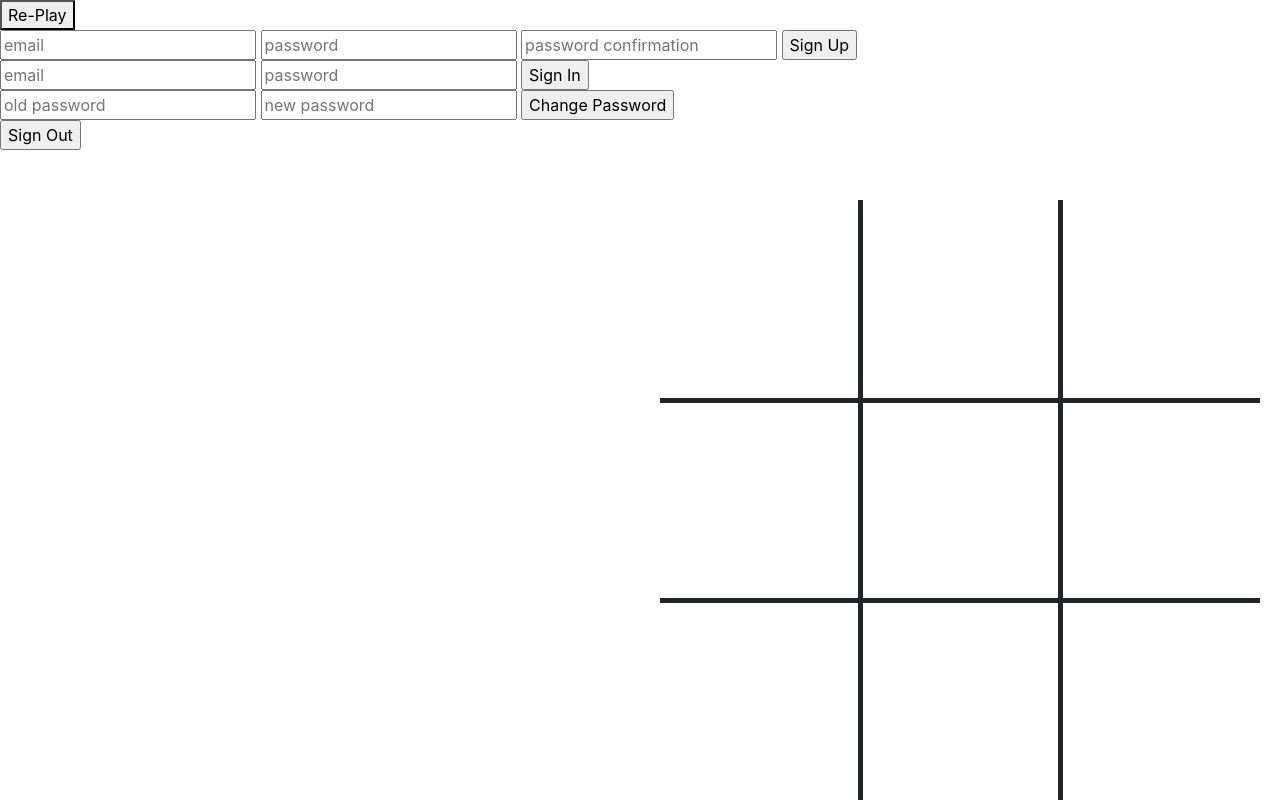
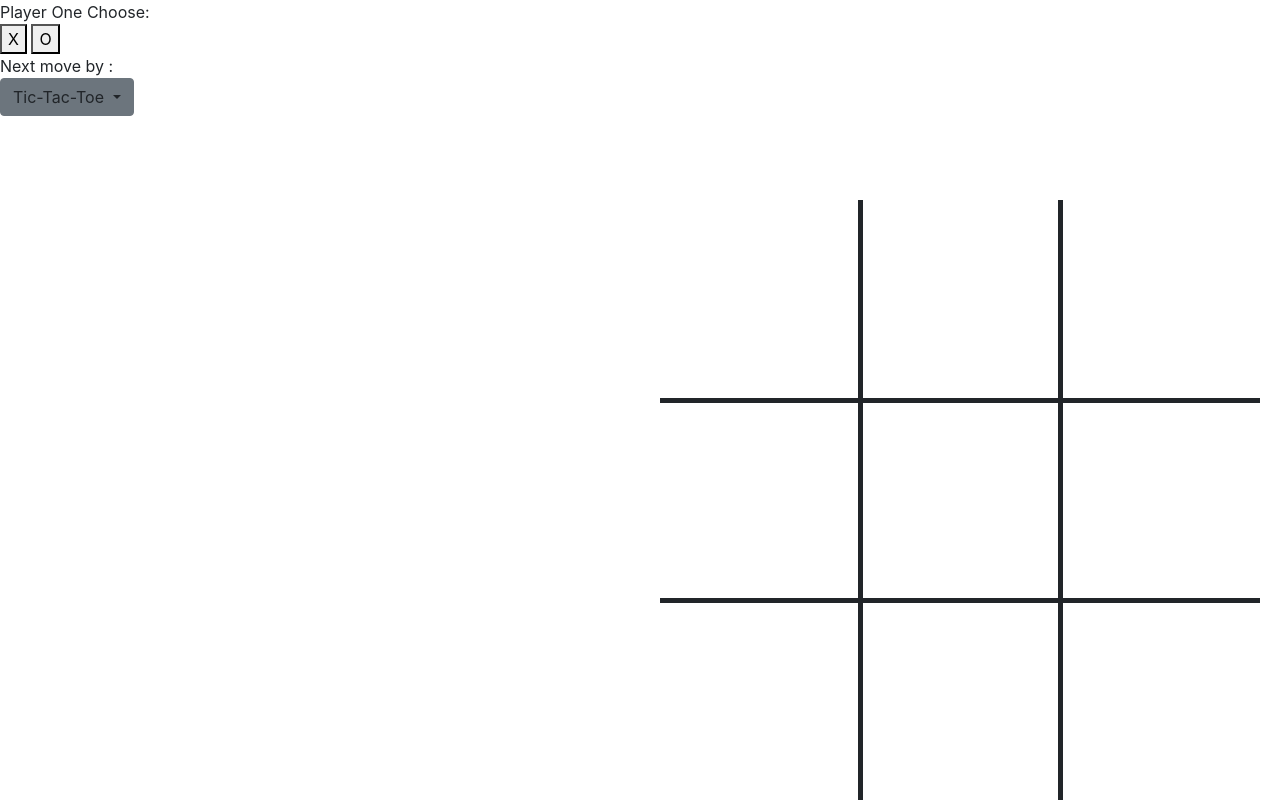
Before and after one commit to lostcheesecake/tic-tac-toe, a website built with webpack: page index.html in a window 1280 px wide. Built offline with nearby package versions, Linux system fonts and the light colour scheme.

Commit message:
Added code to curl-scripts, sign-in, added code to index.html

```diff
--- a/index.html
+++ b/index.html
@@ -14,7 +14,7 @@
 </head>
 
 <body>
-  <table>
+  <table id="board">
     <tr>
       <td class="cell" id="0"></td>
       <td class="cell" id="1"></td>
@@ -31,69 +31,42 @@
       <td class="cell" id="8"></td>
     </tr>
   </table>
-  <div class="endgame">
-    <div class="text"></div>
-    <button onClick="startGame()">Re-Play</button>
-  </div>
+  <div>Player One Choose:</div>
+  <button>X</button>
+  <button>O</button>
 
+  <div> Next move by : </div>
 
-  <form id="sign-up-form">
+  <div class="dropdown">
+    <a class="btn btn-secondary dropdown-toggle" type="button" id="dropdownMenuButton" data-toggle="dropdown" aria-haspopup="true" aria-expanded="false">
+      Tic-Tac-Toe
+    </a>
+    <div class="dropdown-menu" aria-labelledby="dropdownMenuLink">
+      <form>
         <input name="credentials[email]" type="email" placeholder="email">
         <input name="credentials[password]" type="password" placeholder="password">
         <input name="credentials[password_confirmation]" type="password" placeholder="password confirmation">
-    <input type="submit" value="Sign Up">
+        <a class="dropdown-item" type="submit" href="#sign-up-form">Sign Up</a>
+        <p alert="user-message"></p>
       </form>
-  <form id="sign-in-form">
+      <form>
         <input name="credentials[email]" type="email" placeholder="email">
         <input name="credentials[password]" type="password" placeholder="password">
-    <input type="submit" value="Sign In">
+        <a class="dropdown-item" type="submit" href="#sign-in-form">Sign In</a>
+        <p id="user-message"></p>
       </form>
-  <form id="change-password-form">
+      <form>
         <input name="passwords[old]" type="password" placeholder="old password">
         <input name="passwords[new]" type="password" placeholder="new password">
-    <input type="submit" value="Change Password">
+        <a class="dropdown-item" type="submit" href="#change-password-form">Change Password</a>
+        <p id="user-message"></p>
       </form>
-  <form id="sign-out-form">
-    <input type="submit" value="Sign Out">
+      <form>
+        <a class="dropdown-item" type="submit" href="#sign-out-form">Sign Out</a>
+        <p id="user-message"></p>
       </form>
-
-  <!-- <nav class="navbar navbar-expand-lg navbar-light bg-light">
-      <a class="navbar-brand" href="#">Tic-Tac-Toe</a>
-      <button class="navbar-toggler" type="button" data-toggle="collapse" data-target="#navbarSupportedContent" aria-controls="navbarSupportedContent" aria-expanded="false" aria-label="Toggle navigation">
-        <span class="navbar-toggler-icon"></span>
-      </button>
-    <form id="sign-up" class="border">
-      <fieldset>
-        <legend>Sign up!</legend>
-        <input type="text" name="credentials[email]" placeholder="Email">
-        <input type="password" name="credentials[password]" placeholder="Password">
-        <input type="password" name="credentials[password_confirmation]" placeholder="Confirm Password">
-        <input type="submit" value="Submit">
-      </fieldset>
-    </form>
-    <form id="sign-in" class="border">
-      <fieldset>
-        <legend>Sign in!</legend>
-        <input type="text" name="credentials[email]" placeholder="Email">
-        <input type="password" name="credentials[password]" placeholder="Password">
-        <input type="submit" value="Submit">
-      </fieldset>
-    </form>
-    <form id="sign-out" class="border">
-      <fieldset>
-        <input type="submit" value="Sign out!">
-      </fieldset>
-    </form>
-    <form id="change-password" class="border">
-      <fieldset>
-        <legend>Change Password!</legend>
-        <input type="password" name="passwords[old]" placeholder="Old Password">
-        <input type="password" name="passwords[new]" placeholder="New Password">
-        <input type="submit" value="Submit">
-      </fieldset>
-    </form>
-  </nav> -->
-
+    </div>
+  </div>
 </body>
 
 </html>
```
Also changed, not shown: 1 other file. Lines whose indentation alone changed are shown as unchanged.
